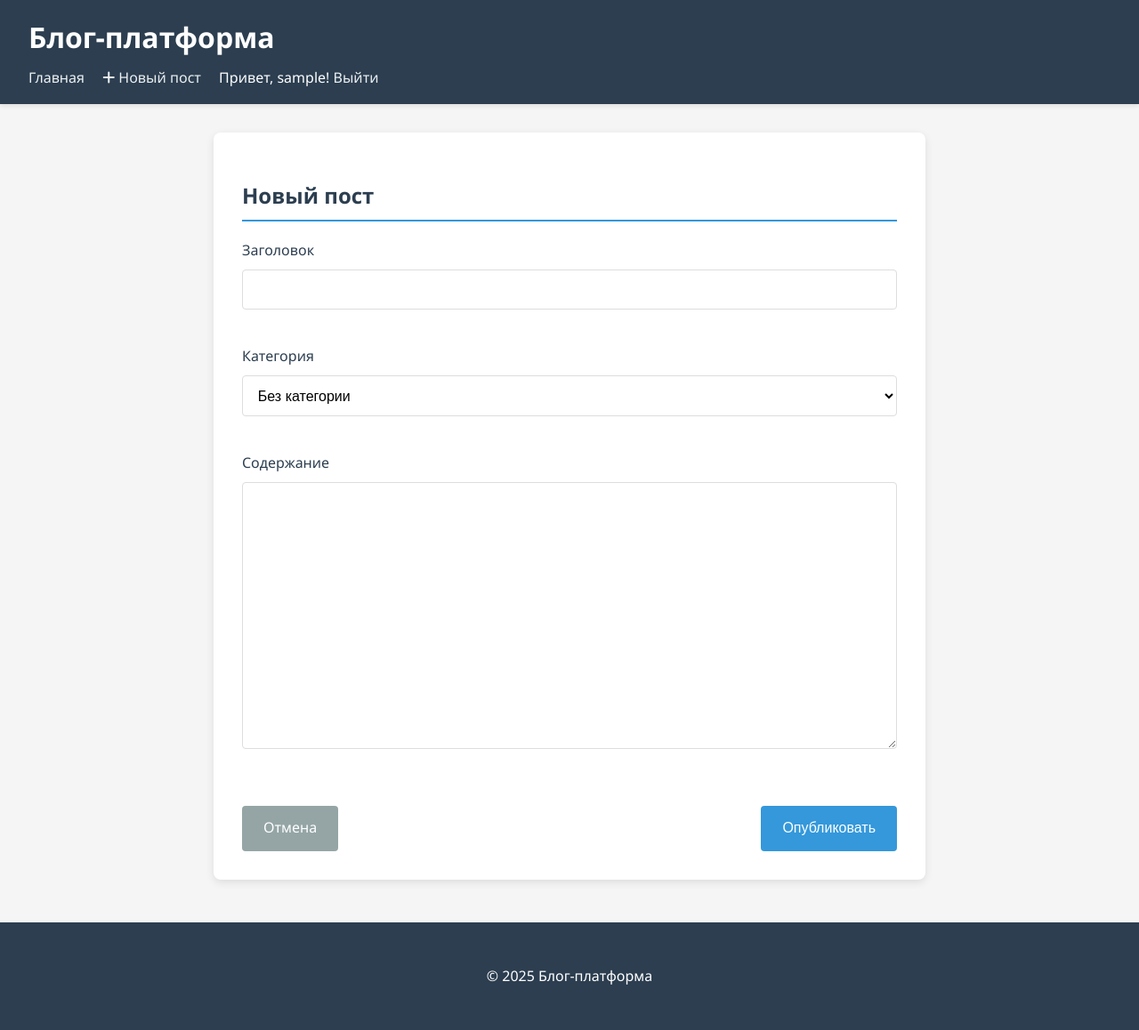
After one commit to KOFIOK/blog-platform, a Flask app: page /post/new in a window 1280 px wide. The commit adds this page. Shown: the whole page at 89% size. Run offline with Flask 3, Linux system fonts and the light colour scheme; the visitor is signed in with stand-in values (Sample User, id 1); data that the repository does not hold is empty.

Commit message:
Add post creation, update, and deletion features with corresponding forms and styles

```diff
--- a/app.py
+++ b/app.py
@@ -18,7 +18,7 @@ def load_user(user_id):
     return User.query.get(int(user_id))
 
 from models import Post, User, Category, Comment, Like
-from forms import RegistrationForm, LoginForm, CommentForm
+from forms import RegistrationForm, LoginForm, CommentForm, PostForm
 
 # Create a route to initialize the database
 @app.route('/init-db')
@@ -55,6 +55,64 @@ def post(post_id):
     comments = Comment.query.filter_by(post_id=post.id).order_by(Comment.date_posted.desc()).all()
 
     return render_template('post.html', post=post, form=form, comments=comments)
+
+@app.route('/post/new', methods=['GET', 'POST'])
+@login_required
+def new_post():
+    form = PostForm()
+    if form.validate_on_submit():
+        # Обработка случая "Без категории" (id=0)
+        category_id = form.category_id.data if form.category_id.data != 0 else None
+
+        post = Post(
+            title=form.title.data,
+            content=form.content.data,
+            category_id=category_id,
+            user_id=current_user.id
+        )
+        db.session.add(post)
+        db.session.commit()
+        flash('Ваш пост опубликован!', 'success')
+        return redirect(url_for('index'))
+    return render_template('create_post.html', title='Новый пост', form=form, legend='Новый пост')
+
+@app.route('/post/<int:post_id>/update', methods=['GET', 'POST'])
+@login_required
+def update_post(post_id):
+    post = Post.query.get_or_404(post_id)
+    if post.user_id != current_user.id:
+        abort(403)  # Запрещено, если пользователь не автор поста
+
+    form = PostForm()
+    if form.validate_on_submit():
+        post.title = form.title.data
+        post.content = form.content.data
+        # Обработка случая "Без категории" (id=0)
+        post.category_id = form.category_id.data if form.category_id.data != 0 else None
+
+        db.session.commit()
+        flash('Ваш пост обновлен!', 'success')
+        return redirect(url_for('post', post_id=post.id))
+    elif request.method == 'GET':
+        form.title.data = post.title
+        form.content.data = post.content
+        # Установить выбранную категорию или 0, если категории нет
+        form.category_id.data = post.category_id if post.category_id else 0
+
+    return render_template('create_post.html', title='Редактирование поста',
+                          form=form, legend='Редактирование поста')
+
+@app.route('/post/<int:post_id>/delete', methods=['POST'])
+@login_required
+def delete_post(post_id):
+    post = Post.query.get_or_404(post_id)
+    if post.user_id != current_user.id:
+        abort(403)  # Запрещено, если пользователь не автор поста
+
+    db.session.delete(post)
+    db.session.commit()
+    flash('Ваш пост был удален!', 'success')
+    return redirect(url_for('index'))
 
 @app.route('/post/<int:post_id>/like', methods=['POST'])
 @login_required
--- a/forms.py
+++ b/forms.py
@@ -1,7 +1,7 @@
 from flask_wtf import FlaskForm
-from wtforms import StringField, PasswordField, SubmitField, BooleanField, TextAreaField
+from wtforms import StringField, PasswordField, SubmitField, BooleanField, TextAreaField, SelectField
 from wtforms.validators import DataRequired, Length, Email, EqualTo, ValidationError
-from models import User
+from models import User, Category
 
 class RegistrationForm(FlaskForm):
     username = StringField('Имя пользователя',
@@ -35,3 +35,17 @@ class LoginForm(FlaskForm):
 class CommentForm(FlaskForm):
     content = TextAreaField('Комментарий', validators=[DataRequired()])
     submit = SubmitField('Отправить')
+
+class PostForm(FlaskForm):
+    title = StringField('Заголовок', validators=[DataRequired(), Length(min=3, max=100)])
+    content = TextAreaField('Содержание', validators=[DataRequired()])
+    category_id = SelectField('Категория', coerce=int, validators=[DataRequired()])
+    submit = SubmitField('Опубликовать')
+
+    def __init__(self, *args, **kwargs):
+        super(PostForm, self).__init__(*args, **kwargs)
+        # Заполняем категории из базы данных
+        self.category_id.choices = [(category.id, category.name)
+                                   for category in Category.query.order_by(Category.name).all()]
+        # Добавляем опцию "Без категории"
+        self.category_id.choices.insert(0, (0, 'Без категории'))
--- /dev/null
+++ b/static/css/post-editor.css
@@ -0,0 +1,88 @@
+/* Стили для редактора постов */
+.content-container {
+    max-width: 1000px;
+    margin: 2rem auto;
+    padding: 0 2rem;
+}
+
+.post-form-container {
+    max-width: 800px;
+}
+
+.post-form {
+    display: flex;
+    flex-direction: column;
+    gap: 1.5rem;
+}
+
+.form-textarea {
+    width: 100%;
+    padding: 1rem;
+    border: 1px solid #ddd;
+    border-radius: 4px;
+    font-size: 1rem;
+    resize: vertical;
+    min-height: 300px;
+    font-family: inherit;
+    transition: border-color 0.3s;
+}
+
+.form-textarea:focus {
+    border-color: #3498db;
+    outline: none;
+}
+
+.form-select {
+    width: 100%;
+    padding: 0.8rem;
+    border: 1px solid #ddd;
+    border-radius: 4px;
+    font-size: 1rem;
+    background-color: white;
+    transition: border-color 0.3s;
+}
+
+.form-select:focus {
+    border-color: #3498db;
+    outline: none;
+}
+
+.form-actions {
+    display: flex;
+    justify-content: space-between;
+    margin-top: 1rem;
+}
+
+.btn-primary {
+    background-color: #3498db;
+    color: white;
+    border: none;
+    padding: 0.8rem 1.5rem;
+    border-radius: 4px;
+    cursor: pointer;
+    font-size: 1rem;
+    font-weight: 500;
+    transition: background-color 0.3s;
+}
+
+.btn-primary:hover {
+    background-color: #2980b9;
+}
+
+.btn-secondary {
+    background-color: #95a5a6;
+    color: white;
+    border: none;
+    padding: 0.8rem 1.5rem;
+    border-radius: 4px;
+    cursor: pointer;
+    font-size: 1rem;
+    font-weight: 500;
+    transition: background-color 0.3s;
+    text-decoration: none;
+    display: inline-block;
+}
+
+.btn-secondary:hover {
+    background-color: #7f8c8d;
+}
--- /dev/null
+++ b/templates/create_post.html
@@ -0,0 +1,84 @@
+<!DOCTYPE html>
+<html lang="ru">
+<head>
+    <meta charset="UTF-8">
+    <title>{{ title }} - Блог-платформа</title>
+    <link rel="stylesheet" href="{{ url_for('static', filename='css/style.css') }}">
+    <link rel="stylesheet" href="{{ url_for('static', filename='css/post-editor.css') }}">
+    <link rel="stylesheet" href="https://cdnjs.cloudflare.com/ajax/libs/font-awesome/6.0.0-beta3/css/all.min.css">
+</head>
+<body>
+    <header>
+        <h1>Блог-платформа</h1>
+        <nav>
+            <a href="{{ url_for('index') }}">Главная</a>
+            {% if current_user.is_authenticated %}
+                <a href="{{ url_for('new_post') }}"><i class="fas fa-plus"></i> Новый пост</a>
+                <span class="user-greeting">Привет, {{ current_user.username }}!</span>
+                <a href="{{ url_for('logout') }}">Выйти</a>
+            {% else %}
+                <a href="{{ url_for('login') }}">Войти</a>
+                <a href="{{ url_for('register') }}">Регистрация</a>
+            {% endif %}
+        </nav>
+    </header>
+
+    <main class="content-container">
+        {% with messages = get_flashed_messages(with_categories=true) %}
+            {% if messages %}
+                {% for category, message in messages %}
+                    <div class="alert alert-{{ category }}">{{ message }}</div>
+                {% endfor %}
+            {% endif %}
+        {% endwith %}
+
+        <div class="form-container post-form-container">
+            <h2>{{ legend }}</h2>
+            <form method="POST" action="" class="post-form">
+                {{ form.hidden_tag() }}
+                <div class="form-group">
+                    {{ form.title.label(class="form-label") }}
+                    {{ form.title(class="form-input") }}
+                    {% if form.title.errors %}
+                        <div class="form-errors">
+                            {% for error in form.title.errors %}
+                                <span>{{ error }}</span>
+                            {% endfor %}
+                        </div>
+                    {% endif %}
+                </div>
+                <div class="form-group">
+                    {{ form.category_id.label(class="form-label") }}
+                    {{ form.category_id(class="form-select") }}
+                    {% if form.category_id.errors %}
+                        <div class="form-errors">
+                            {% for error in form.category_id.errors %}
+                                <span>{{ error }}</span>
+                            {% endfor %}
+                        </div>
+                    {% endif %}
+                </div>
+                <div class="form-group">
+                    {{ form.content.label(class="form-label") }}
+                    {{ form.content(class="form-textarea") }}
+                    {% if form.content.errors %}
+                        <div class="form-errors">
+                            {% for error in form.content.errors %}
+                                <span>{{ error }}</span>
+                            {% endfor %}
+                        </div>
+                    {% endif %}
+                </div>
+                <div class="form-actions">
+                    <a href="{{ url_for('index') }}" class="btn-secondary">Отмена</a>
+                    {{ form.submit(class="btn-primary") }}
+                </div>
+            </form>
+        </div>
+    </main>
+
+    <footer>
+        <p>&copy; 2025 Блог-платформа</p>
+    </footer>
+</body>
+</html>
```
Also changed, not shown: static/css/post-detail.css (+43 -0 lines), static/css/posts.css (+41 -0 lines), templates/index.html (+14 -0 lines), templates/post.html (+11 -0 lines).
